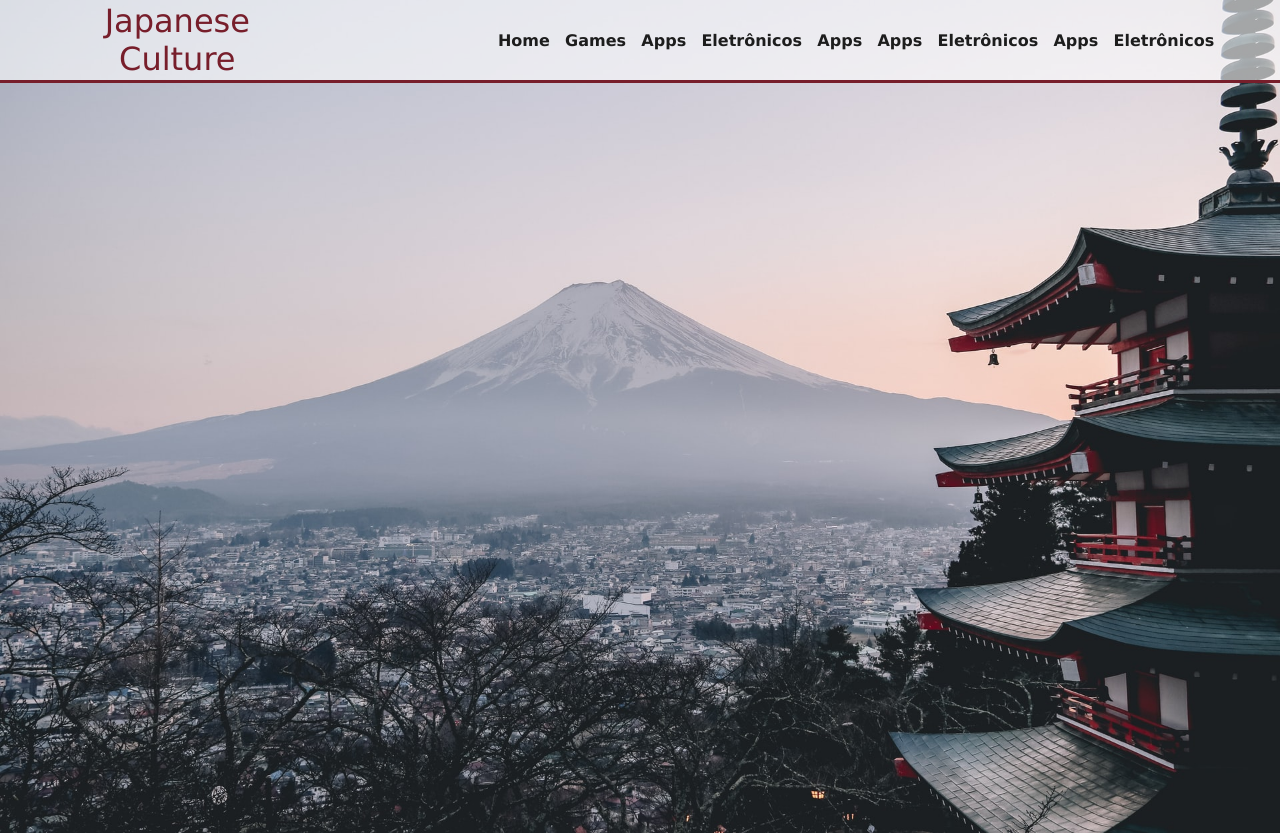
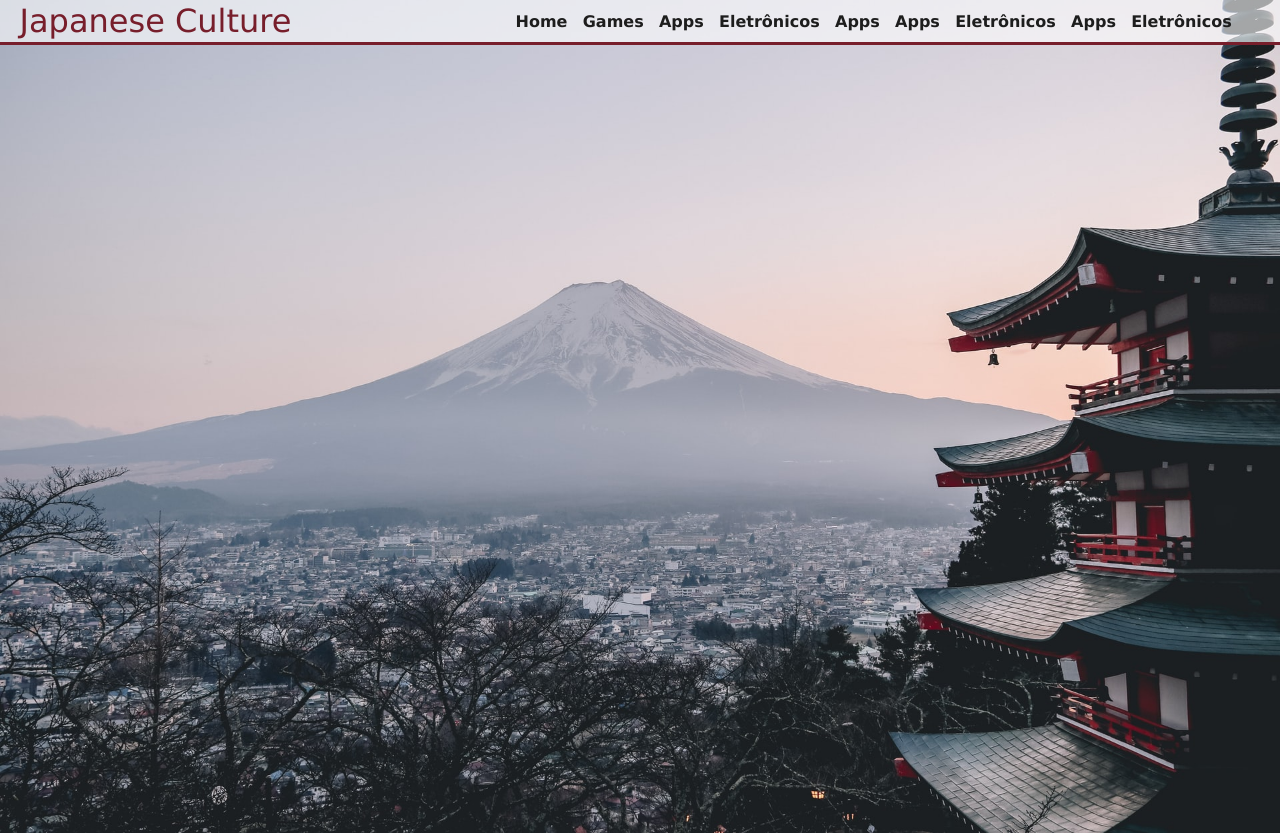
Before and after one commit to LeoAoki/japanese-culture, an Angular app: page /home in a window 1280 px wide. Shown: the top 835 px of the page. Built offline with nearby package versions, Linux system fonts and the light colour scheme.

Commit message:
Padding arrumado na tabela Top-Bar

```diff
--- a/src/app/components/top-bar/top-bar.component.css
+++ b/src/app/components/top-bar/top-bar.component.css
@@ -6,6 +6,7 @@ a {
 
 #logo {
   float: left;
+  padding: 0 0 0 5%;
 }
 
 .logo {
@@ -19,6 +20,7 @@ a {
 
 nav {
   float: right;
+  padding: 0 5% 0 0;
 }
 
 .link {
@@ -44,7 +46,3 @@ table {
   background: rgba(255, 255, 255, 0.603);
   box-shadow: 0 3px 0 #771E2B;
 }
-
-td {
-  padding: 0 5%;
-}
```
